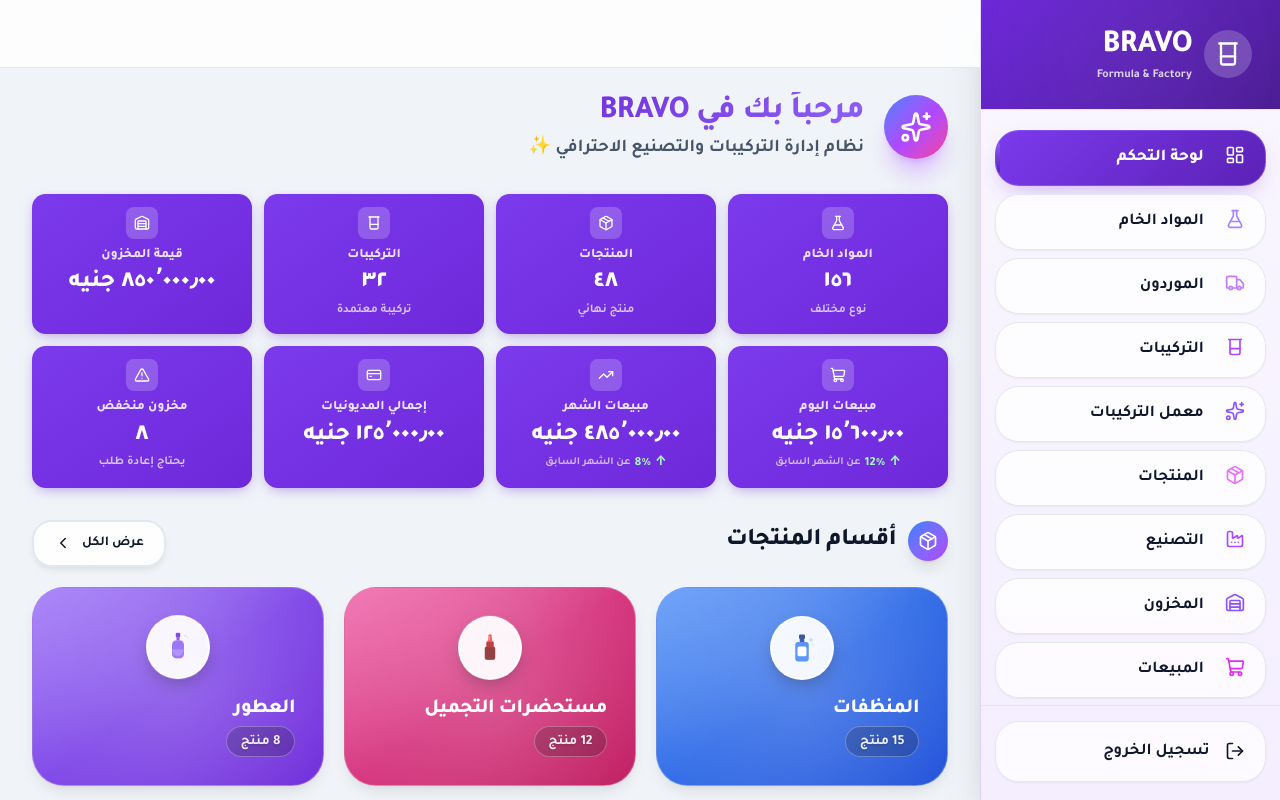
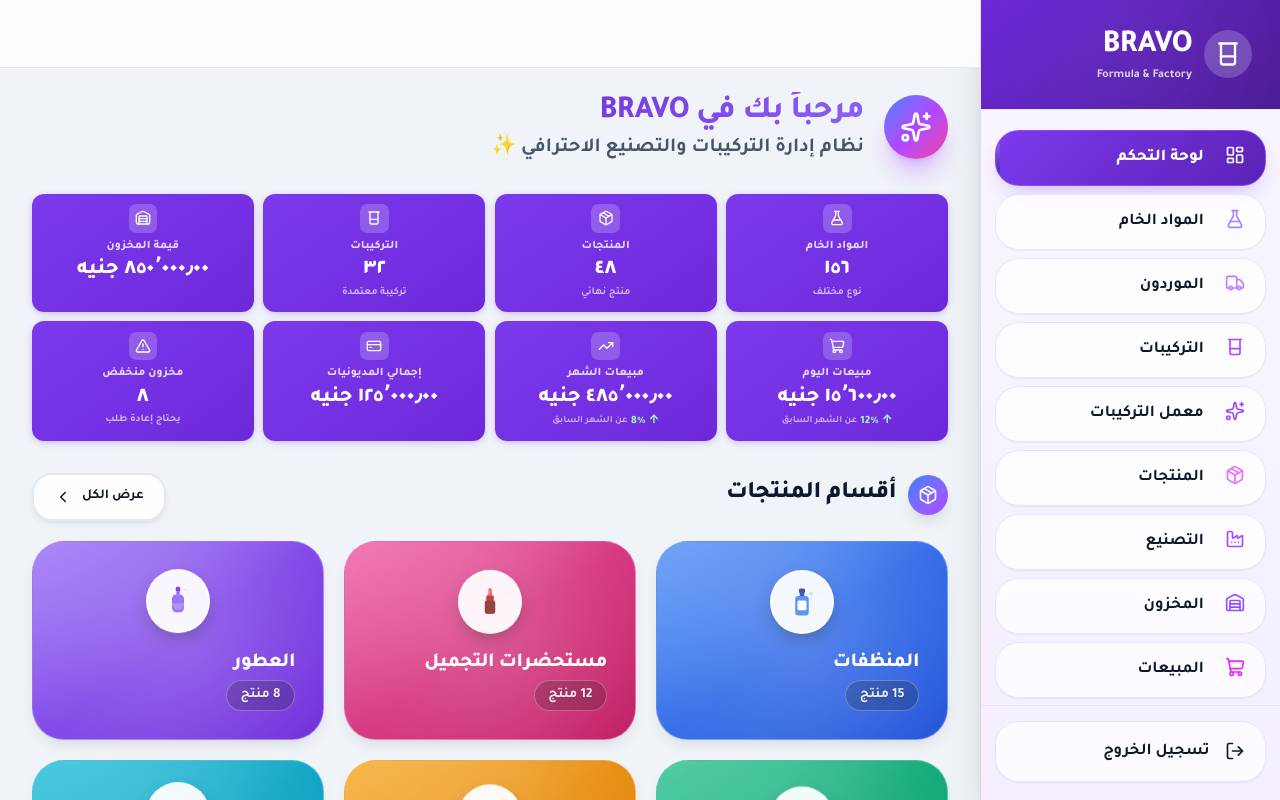
Before and after one commit to fantazia1110-design/BRAVO-new-sestym-, a Next.js app: page / in a window 1280 px wide. Shown: the top 800 px of the page. Built offline with nearby package versions, Linux system fonts and the light colour scheme.

Commit message:
تأثير وقوف على البطاقات + تكبير العناوين + تصغير المربعات
Co-authored-by: arena-agent <297053741+arena-agent@users.noreply.github.com>

```diff
--- a/src/app/page.tsx
+++ b/src/app/page.tsx
@@ -106,10 +106,10 @@ export default function DashboardPage() {
             <Sparkles className="text-white" size={32} />
           </div>
           <div>
-            <h1 className="text-3xl font-extrabold gradient-text">
+            <h1 className="text-4xl font-extrabold gradient-text">
               مرحباً بك في BRAVO
             </h1>
-            <p className="text-[var(--text-secondary)] font-semibold text-lg">
+            <p className="text-[var(--text-secondary)] font-bold text-xl">
               نظام إدارة التركيبات والتصنيع الاحترافي ✨
             </p>
           </div>
@@ -117,7 +117,7 @@ export default function DashboardPage() {
       </div>
 
       {/* الإحصائيات */}
-      <div style={{ display: 'grid', gridTemplateColumns: 'repeat(4, minmax(0, 1fr))', gap: '0.75rem' }}>
+      <div style={{ display: 'grid', gridTemplateColumns: 'repeat(4, minmax(0, 1fr))', gap: '0.6rem' }}>
         <StatCard
           title="المواد الخام"
           value={formatNumber(stats.rawMaterials, 0)}
--- a/src/components/ui/StatCard.tsx
+++ b/src/components/ui/StatCard.tsx
@@ -29,62 +29,67 @@ export default function StatCard({
         animationDelay: `${delay * 0.08}s`,
         animationFillMode: 'both',
         background: 'linear-gradient(145deg, #7c3aed, #6d28d9)',
-        borderRadius: '0.85rem',
-        padding: '0.85rem 0.75rem',
+        borderRadius: '0.75rem',
+        padding: '0.65rem 0.6rem',
         textAlign: 'center',
         color: '#fff',
         position: 'relative',
         overflow: 'hidden',
-        transition: 'all 0.25s ease',
+        transition: 'all 0.3s cubic-bezier(0.4, 0, 0.2, 1)',
         cursor: 'default',
-        boxShadow: '0 4px 14px -4px rgba(109, 40, 217, 0.5)',
+        boxShadow: '0 2px 8px -2px rgba(109, 40, 217, 0.4)',
+        transform: 'translateY(0) scale(1)',
       }}
       onMouseEnter={(e) => {
-        e.currentTarget.style.transform = 'translateY(-3px)';
-        e.currentTarget.style.boxShadow = '0 8px 24px -4px rgba(109, 40, 217, 0.6)';
+        e.currentTarget.style.transform = 'translateY(-8px) scale(1.05)';
+        e.currentTarget.style.boxShadow = '0 16px 40px -8px rgba(109, 40, 217, 0.65)';
+        e.currentTarget.style.background = 'linear-gradient(145deg, #8b5cf6, #7c3aed)';
       }}
       onMouseLeave={(e) => {
-        e.currentTarget.style.transform = 'translateY(0)';
-        e.currentTarget.style.boxShadow = '0 4px 14px -4px rgba(109, 40, 217, 0.5)';
+        e.currentTarget.style.transform = 'translateY(0) scale(1)';
+        e.currentTarget.style.boxShadow = '0 2px 8px -2px rgba(109, 40, 217, 0.4)';
+        e.currentTarget.style.background = 'linear-gradient(145deg, #7c3aed, #6d28d9)';
       }}
     >
       {/* الأيقونة */}
       <div style={{
-        width: '2rem',
-        height: '2rem',
-        margin: '0 auto 0.35rem',
-        borderRadius: '0.5rem',
+        width: '1.8rem',
+        height: '1.8rem',
+        margin: '0 auto 0.25rem',
+        borderRadius: '0.45rem',
         background: 'rgba(255,255,255,0.2)',
         display: 'flex',
         alignItems: 'center',
         justifyContent: 'center',
+        transition: 'transform 0.3s ease',
       }}>
         {icon}
       </div>
 
       {/* العنوان */}
       <p style={{
-        fontSize: '0.82rem',
+        fontSize: '0.72rem',
         fontWeight: 800,
-        color: 'rgba(255,255,255,0.85)',
-        marginBottom: '0.15rem',
+        color: 'rgba(255,255,255,0.8)',
+        marginBottom: '0.1rem',
+        letterSpacing: '0.01em',
       }}>{title}</p>
 
       {/* القيمة */}
       <p style={{
-        fontSize: '1.5rem',
+        fontSize: '1.35rem',
         fontWeight: 900,
         color: '#fff',
-        lineHeight: 1.2,
-        marginBottom: '0.1rem',
+        lineHeight: 1.15,
+        marginBottom: '0.05rem',
       }}>{value}</p>
 
       {/* الوصف */}
       {subtitle && (
         <p style={{
-          fontSize: '0.75rem',
+          fontSize: '0.65rem',
           fontWeight: 700,
-          color: 'rgba(255,255,255,0.7)',
+          color: 'rgba(255,255,255,0.65)',
         }}>{subtitle}</p>
       )}
 
@@ -94,15 +99,15 @@ export default function StatCard({
           display: 'flex',
           alignItems: 'center',
           justifyContent: 'center',
-          gap: '0.25rem',
-          fontSize: '0.78rem',
+          gap: '0.2rem',
+          fontSize: '0.7rem',
           fontWeight: 800,
-          marginTop: '0.15rem',
+          marginTop: '0.1rem',
           color: '#a5f3c4',
         }}>
           <span>{trend.isPositive ? '↑' : '↓'}</span>
           <span>{Math.abs(trend.value)}%</span>
-          <span style={{ fontWeight: 700, color: 'rgba(255,255,255,0.65)', fontSize: '0.68rem' }}>عن الشهر السابق</span>
+          <span style={{ fontWeight: 700, color: 'rgba(255,255,255,0.6)', fontSize: '0.6rem' }}>عن الشهر السابق</span>
         </div>
       )}
     </div>
```
